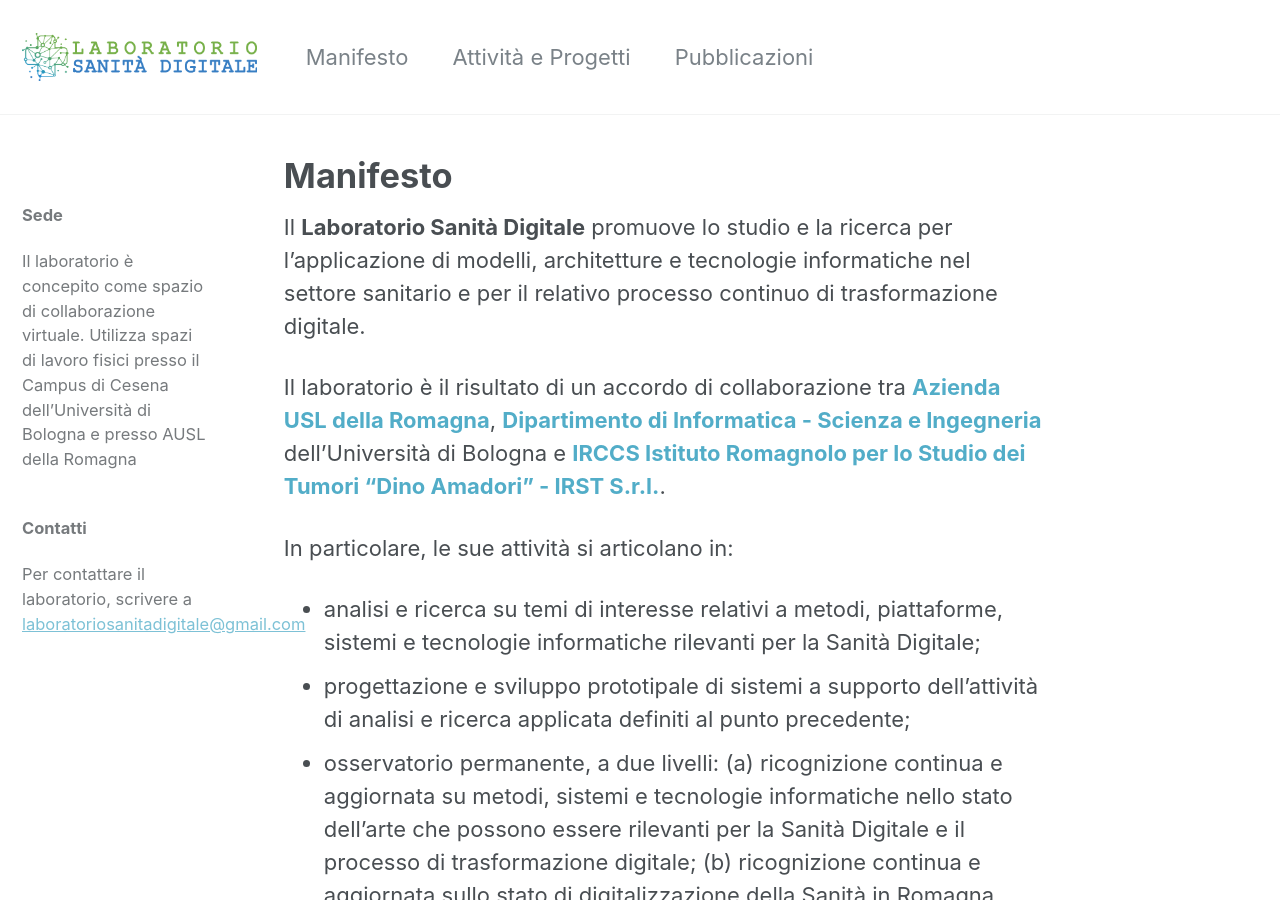
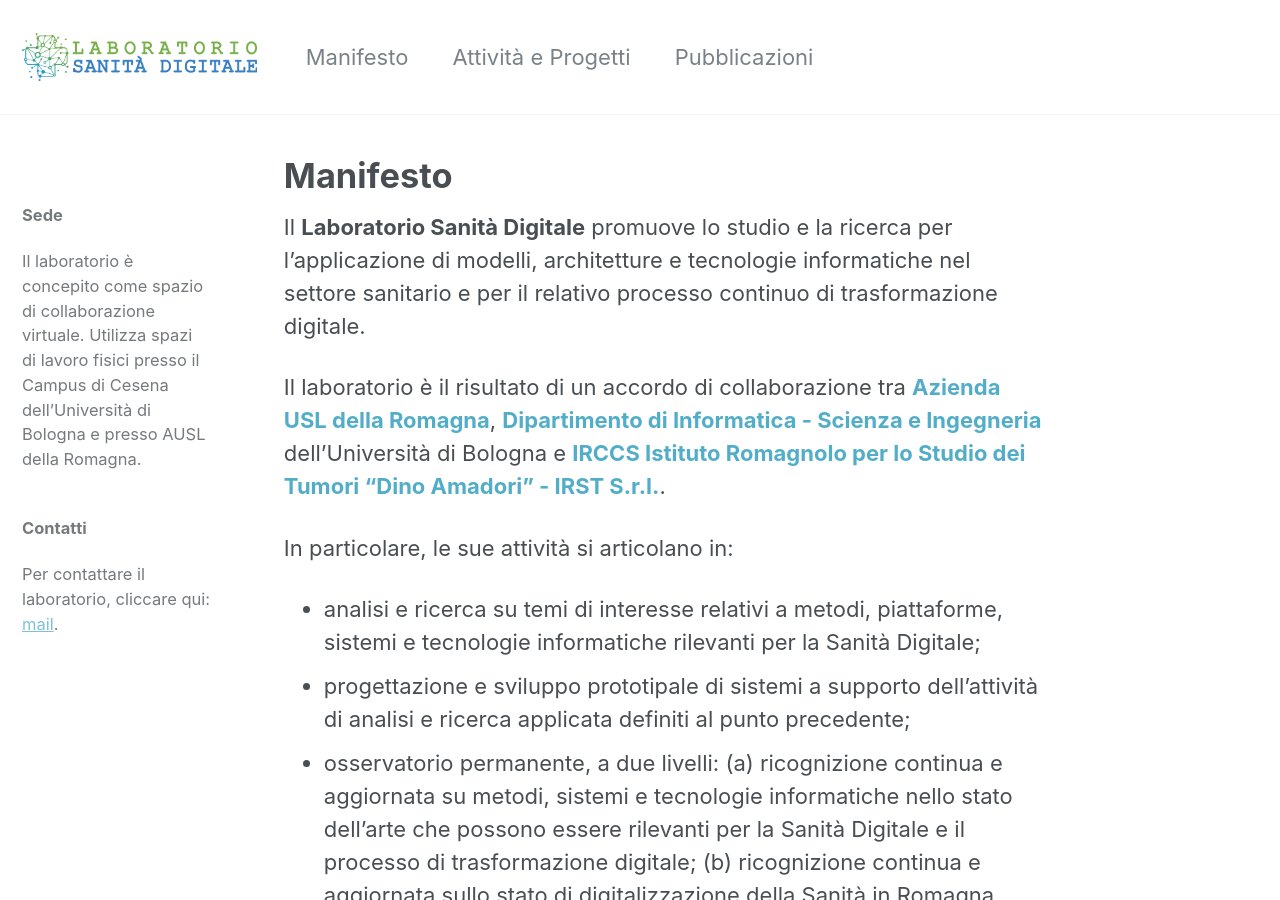
Before and after one commit to auslromagna/laboratoriosanitadigitale, a Jekyll site: the page built from _pages/manifesto.md, in a window 1280 px wide and 900 px high. Built offline with Jekyll 4.4.1, drawn with Linux system fonts in a browser that asks for light colours.

Commit message:
Update manifesto.md

```diff
--- a/_pages/manifesto.md
+++ b/_pages/manifesto.md
@@ -4,9 +4,9 @@
 excerpt: ""
 sidebar:
   - title: "Sede"
-    text: "Il laboratorio è concepito come spazio di collaborazione virtuale. Utilizza spazi di lavoro fisici presso il Campus di Cesena dell'Università di Bologna e presso AUSL della Romagna"
+    text: "Il laboratorio è concepito come spazio di collaborazione virtuale. Utilizza spazi di lavoro fisici presso il Campus di Cesena dell'Università di Bologna e presso AUSL della Romagna."
   - title: "Contatti"
-    text: "Per contattare il laboratorio, scrivere a [laboratoriosanitadigitale@gmail.com](mailto:laboratoriosanitadigitale@gmail.com)"
+    text: "Per contattare il laboratorio, cliccare qui: [mail](mailto:laboratoriosanitadigitale@gmail.com)."
 modified: 2022-08-31T10:51:37+01:00
 ---
 
```
